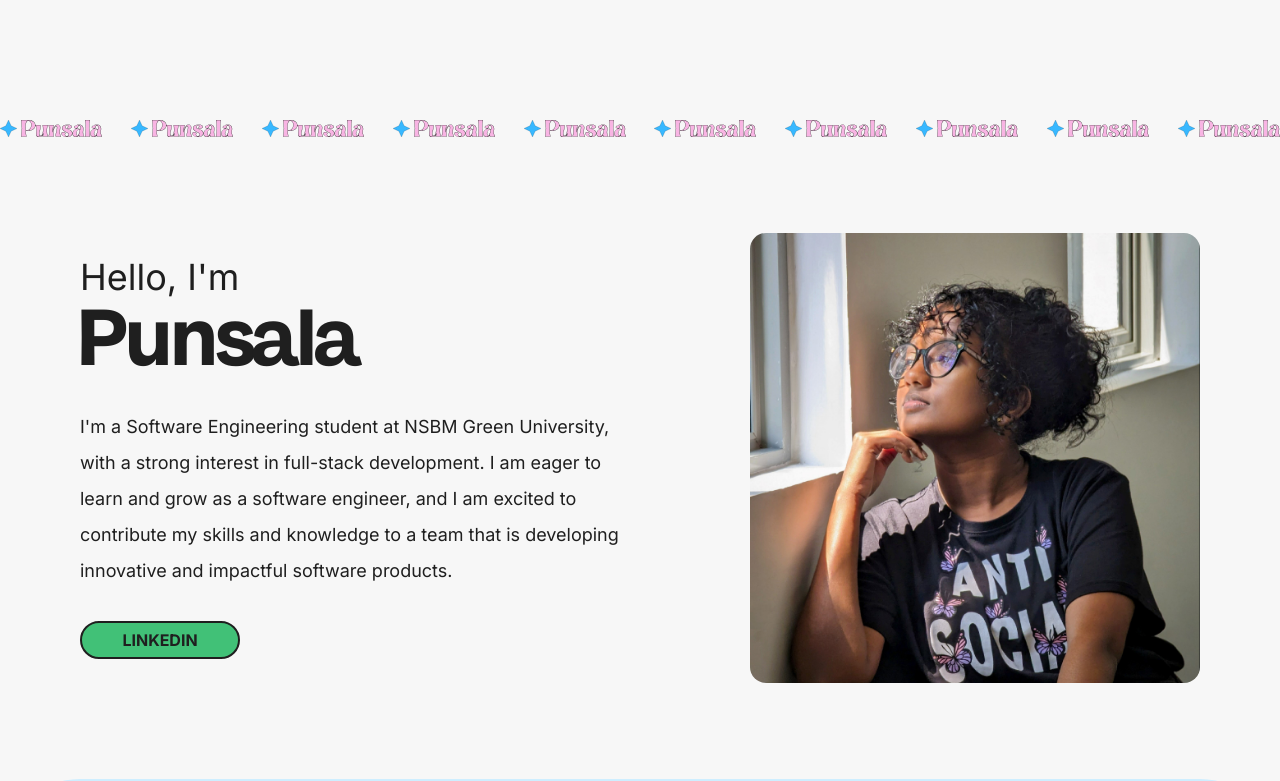
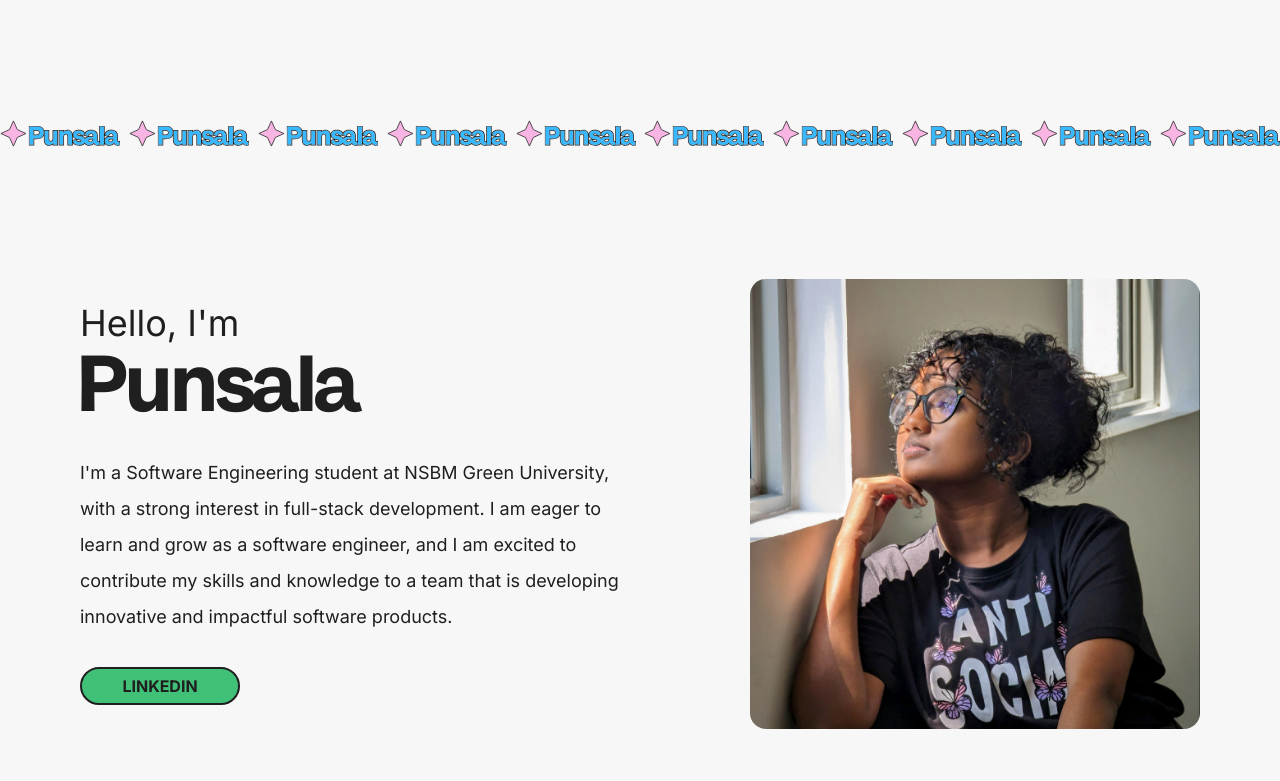
Before and after one commit to MAGHPMallawaarachchi/punsala-portfolio, a Next.js app: page / in a window 1280 px wide. Shown: the part 680-1461 px from the top of the page. Built offline with nearby package versions, Linux system fonts and the light colour scheme.

Commit message:
Update container height in Container component and replace Punsala logo

```diff
--- a/components/Container.tsx
+++ b/components/Container.tsx
@@ -9,7 +9,7 @@ const Container: React.FC<ContainerProps> = ({
 }) => {
     return (
         <div
-        className='mx-auto max-w-7xl py-14 px-6 sm:px-12 lg:px-20 lg:py-24'>
+        className='mx-auto max-w-7xl py-14 px-6 sm:px-12 lg:px-20 lg:py-32'>
             {children}
         </div>
     );
--- a/components/Divider.tsx
+++ b/components/Divider.tsx
@@ -36,11 +36,10 @@ const Divider = () => {
       <div className='flex justify-between gap-2'>
         {Array.from({ length: numRepeat }, (_, index) => (
           <div key={index} className='flex gap-1 items-center'>
-            <Star height={17} />
             <Image
-              src='/images/Punsala.svg'
+              src='/images/Logo.svg'
               alt='Punsala'
-              width={81}
+              width={120}
               height={17}
             />
           </div>
```
